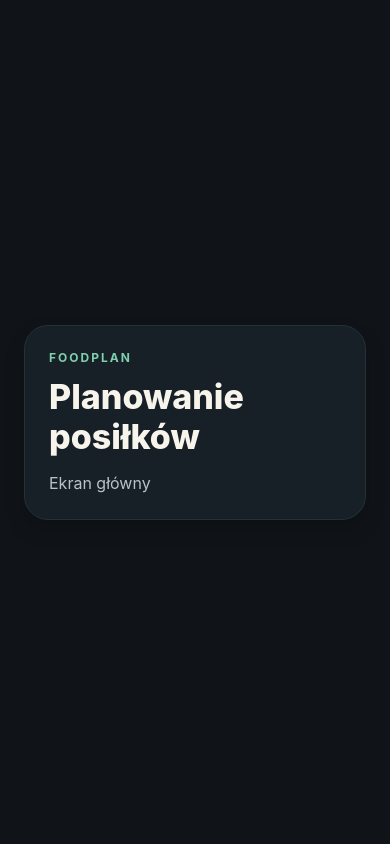
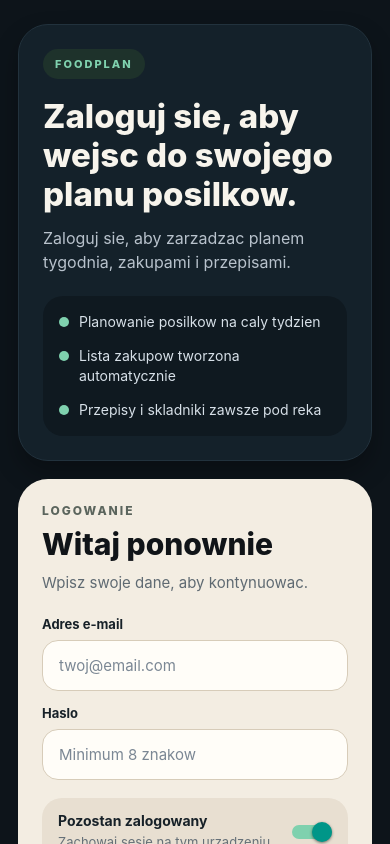
Before and after one commit to NeoMiko/FoodPlan, a React Native app: screen / in a window 390 px wide. Built offline with nearby package versions, Linux system fonts and the light colour scheme.

Commit message:
Ekrany Auth (UI/UX)

```diff
--- a/App.tsx
+++ b/App.tsx
@@ -1,76 +1,414 @@
-import React from 'react';
-import {StyleSheet, Text, View} from 'react-native';
+import React, {useMemo, useState} from 'react';
+import {
+  Pressable,
+  SafeAreaView,
+  ScrollView,
+  StatusBar,
+  StyleSheet,
+  Switch,
+  Text,
+  TextInput,
+  View,
+} from 'react-native';
+
+type Screen = 'login' | 'register';
+
+const features = [
+  'Planowanie posilkow na caly tydzien',
+  'Lista zakupow tworzona automatycznie',
+  'Przepisy i skladniki zawsze pod reka',
+];
+
+const emailRegex = /^[^\s@]+@[^\s@]+\.[^\s@]+$/;
 
 export default function App() {
+  const [screen, setScreen] = useState<Screen>('login');
+  const [name, setName] = useState('');
+  const [email, setEmail] = useState('');
+  const [password, setPassword] = useState('');
+  const [confirmPassword, setConfirmPassword] = useState('');
+  const [staySignedIn, setStaySignedIn] = useState(true);
+  const [acceptRules, setAcceptRules] = useState(false);
+
+  const isRegister = screen === 'register';
+  const isRegisterEmailValid = emailRegex.test(email.trim());
+  const isRegisterPasswordValid = password.length >= 8;
+
+  const helperText = useMemo(() => {
+    if (!email || !password) {
+      return 'Uzupelnij email i haslo, aby kontynuowac.';
+    }
+
+    if (isRegister && !isRegisterEmailValid) {
+      return 'Podaj poprawny adres e-mail z @ i domena.';
+    }
+
+    if (isRegister && !isRegisterPasswordValid) {
+      return 'Haslo musi miec co najmniej 8 znakow.';
+    }
+
+    if (isRegister && password !== confirmPassword) {
+      return 'Hasla musza byc identyczne.';
+    }
+
+    if (isRegister && !acceptRules) {
+      return 'Zaakceptuj regulamin, aby utworzyc konto.';
+    }
+
+    return isRegister
+      ? 'Mozesz utworzyc konto i przejsc dalej.'
+      : '';
+  }, [
+    acceptRules,
+    confirmPassword,
+    email,
+    isRegister,
+    isRegisterEmailValid,
+    isRegisterPasswordValid,
+    password,
+  ]);
+
+  const isPrimaryDisabled =
+    !email ||
+    !password ||
+    (isRegister &&
+      (!name ||
+        !confirmPassword ||
+        !isRegisterEmailValid ||
+        !isRegisterPasswordValid ||
+        password !== confirmPassword ||
+        !acceptRules));
+
   return (
-    <View style={styles.screen}>
-      <View style={styles.card}>
-        <Text style={styles.eyebrow}>FOODPLAN</Text>
-        <Text style={styles.title}>Planowanie posiłków</Text>
-        <Text style={styles.description}>
-          Ekran główny
-        </Text>
-      </View>
-    </View>
+    <SafeAreaView style={styles.safeArea}>
+      <StatusBar barStyle="light-content" />
+      <ScrollView
+        contentContainerStyle={styles.scrollContent}
+        showsVerticalScrollIndicator={false}>
+        <View style={styles.screenFrame}>
+          <View style={styles.heroPanel}>
+            <View style={styles.brandBadge}>
+              <Text style={styles.brandBadgeText}>FOODPLAN</Text>
+            </View>
+            <Text style={styles.heroTitle}>
+              {isRegister
+                ? 'Utworz konto i uporzadkuj swoje posilki.'
+                : 'Zaloguj sie, aby wejsc do swojego planu posilkow.'}
+            </Text>
+            <Text style={styles.heroDescription}>
+              {isRegister
+                ? 'Nowe konto da Ci dostep do menu, list zakupow i historii skladnikow.'
+                : 'Zaloguj sie, aby zarzadzac planem tygodnia, zakupami i przepisami.'}
+            </Text>
+
+            <View style={styles.featureList}>
+              {features.map(item => (
+                <View key={item} style={styles.featureRow}>
+                  <View style={styles.featureDot} />
+                  <Text style={styles.featureText}>{item}</Text>
+                </View>
+              ))}
+            </View>
+          </View>
+
+          <View style={styles.formPanel}>
+            <Text style={styles.eyebrow}>{isRegister ? 'REJESTRACJA' : 'LOGOWANIE'}</Text>
+            <Text style={styles.formTitle}>
+              {isRegister ? 'Stworz konto' : 'Witaj ponownie'}
+            </Text>
+            <Text style={styles.formSubtitle}>
+              {isRegister
+                ? 'Uzupelnij dane, aby zalozyc nowe konto.'
+                : 'Wpisz swoje dane, aby kontynuowac.'}
+            </Text>
+
+            <View style={styles.inputGroup}>
+              {isRegister ? (
+                <View style={styles.fieldBlock}>
+                  <Text style={styles.fieldLabel}>Imie i nazwisko</Text>
+                  <TextInput
+                    placeholder="Np. Oskar Kowalski"
+                    placeholderTextColor="#7B8794"
+                    style={styles.input}
+                    value={name}
+                    onChangeText={setName}
+                  />
+                </View>
+              ) : null}
+
+              <View style={styles.fieldBlock}>
+                <Text style={styles.fieldLabel}>Adres e-mail</Text>
+                <TextInput
+                  autoCapitalize="none"
+                  keyboardType="email-address"
+                  placeholder="twoj@email.com"
+                  placeholderTextColor="#7B8794"
+                  style={styles.input}
+                  value={email}
+                  onChangeText={setEmail}
+                />
+              </View>
+
+              <View style={styles.fieldBlock}>
+                <Text style={styles.fieldLabel}>Haslo</Text>
+                <TextInput
+                  secureTextEntry
+                  placeholder="Minimum 8 znakow"
+                  placeholderTextColor="#7B8794"
+                  style={styles.input}
+                  value={password}
+                  onChangeText={setPassword}
+                />
+              </View>
+
+              {isRegister ? (
+                <View style={styles.fieldBlock}>
+                  <Text style={styles.fieldLabel}>Powtorz haslo</Text>
+                  <TextInput
+                    secureTextEntry
+                    placeholder="Wpisz haslo ponownie"
+                    placeholderTextColor="#7B8794"
+                    style={styles.input}
+                    value={confirmPassword}
+                    onChangeText={setConfirmPassword}
+                  />
+                </View>
+              ) : null}
+            </View>
+
+            <View style={styles.optionRow}>
+              <View style={styles.optionCopy}>
+                <Text style={styles.optionTitle}>
+                  {isRegister ? 'Akceptuje regulamin' : 'Pozostan zalogowany'}
+                </Text>
+                <Text style={styles.optionDescription}>
+                  {isRegister
+                    ? 'Wymagane do utworzenia konta.'
+                    : 'Zachowaj sesje na tym urzadzeniu.'}
+                </Text>
+              </View>
+              <Switch
+                value={isRegister ? acceptRules : staySignedIn}
+                onValueChange={isRegister ? setAcceptRules : setStaySignedIn}
+                trackColor={{false: '#33404E', true: '#7FD1AE'}}
+                thumbColor="#F7F4EC"
+              />
+            </View>
+
+            <Text style={styles.helperText}>{helperText}</Text>
+
+            <Pressable
+              disabled={isPrimaryDisabled}
+              style={[
+                styles.primaryButton,
+                isPrimaryDisabled && styles.primaryButtonDisabled,
+              ]}>
+              <Text style={styles.primaryButtonText}>
+                {isRegister ? 'Utworz konto' : 'Zaloguj sie'}
+              </Text>
+            </Pressable>
+
+            <View style={styles.footerRow}>
+              <Text style={styles.footerText}>
+                {isRegister ? 'Masz juz konto?' : 'Nie masz jeszcze konta?'}
+              </Text>
+              <Pressable onPress={() => setScreen(isRegister ? 'login' : 'register')}>
+                <Text style={styles.footerLink}>
+                  {isRegister ? 'Wroc do logowania' : 'Przejdz do rejestracji'}
+                </Text>
+              </Pressable>
+            </View>
+          </View>
+        </View>
+      </ScrollView>
+    </SafeAreaView>
   );
 }
 
 const styles = StyleSheet.create({
-  screen: {
+  safeArea: {
     flex: 1,
-    backgroundColor: '#101418',
-    paddingHorizontal: 24,
-    paddingVertical: 32,
+    backgroundColor: '#0D141A',
+  },
+  scrollContent: {
+    flexGrow: 1,
+    paddingHorizontal: 18,
+    paddingVertical: 24,
+  },
+  screenFrame: {
+    flex: 1,
     justifyContent: 'center',
+    gap: 18,
   },
-  card: {
-    backgroundColor: '#182027',
-    borderRadius: 24,
+  heroPanel: {
+    backgroundColor: '#14212A',
+    borderRadius: 30,
     padding: 24,
     borderWidth: 1,
-    borderColor: '#24303A',
+    borderColor: '#22323D',
     shadowColor: '#000',
-    shadowOpacity: 0.2,
-    shadowRadius: 20,
-    shadowOffset: {width: 0, height: 10},
-    elevation: 6,
+    shadowOpacity: 0.28,
+    shadowRadius: 24,
+    shadowOffset: {width: 0, height: 12},
+    elevation: 8,
   },
-  eyebrow: {
+  brandBadge: {
+    alignSelf: 'flex-start',
+    borderRadius: 999,
+    backgroundColor: '#1E322B',
+    paddingHorizontal: 12,
+    paddingVertical: 8,
+    marginBottom: 18,
+  },
+  brandBadgeText: {
     color: '#7FD1AE',
-    fontSize: 12,
+    fontSize: 11,
     letterSpacing: 2,
-    fontWeight: '700',
+    fontWeight: '800',
+  },
+  heroTitle: {
+    color: '#F7F4EC',
+    fontSize: 33,
+    lineHeight: 39,
+    fontWeight: '800',
     marginBottom: 12,
   },
-  title: {
-    color: '#F7F4EC',
-    fontSize: 34,
-    lineHeight: 40,
-    fontWeight: '800',
-    marginBottom: 14,
-  },
-  description: {
+  heroDescription: {
     color: '#B8C2CC',
     fontSize: 16,
     lineHeight: 24,
+    marginBottom: 22,
   },
-  tagRow: {
+  featureList: {
+    backgroundColor: '#0F1920',
+    borderRadius: 20,
+    padding: 16,
+    gap: 14,
+  },
+  featureRow: {
     flexDirection: 'row',
+    alignItems: 'flex-start',
+    gap: 10,
+  },
+  featureDot: {
+    width: 10,
+    height: 10,
+    borderRadius: 999,
+    backgroundColor: '#7FD1AE',
+    marginTop: 5,
+  },
+  featureText: {
+    flex: 1,
+    color: '#D7E0E8',
+    fontSize: 14,
+    lineHeight: 20,
+  },
+  formPanel: {
+    backgroundColor: '#F3EDE2',
+    borderRadius: 30,
+    padding: 24,
+  },
+  eyebrow: {
+    color: '#5B655D',
+    fontSize: 12,
+    letterSpacing: 2,
+    fontWeight: '800',
+    marginBottom: 8,
+  },
+  formTitle: {
+    color: '#101418',
+    fontSize: 30,
+    lineHeight: 36,
+    fontWeight: '800',
+    marginBottom: 10,
+  },
+  formSubtitle: {
+    color: '#5F6A72',
+    fontSize: 15,
+    lineHeight: 22,
+    marginBottom: 22,
+  },
+  inputGroup: {
+    gap: 14,
+  },
+  fieldBlock: {
+    gap: 8,
+  },
+  fieldLabel: {
+    color: '#172128',
+    fontSize: 13,
+    fontWeight: '700',
+  },
+  input: {
+    backgroundColor: '#FFFDF8',
+    borderRadius: 16,
+    borderWidth: 1,
+    borderColor: '#D7CCB9',
+    paddingHorizontal: 16,
+    paddingVertical: 15,
+    fontSize: 15,
+    color: '#172128',
+  },
+  optionRow: {
+    marginTop: 18,
+    marginBottom: 14,
+    backgroundColor: '#E8DFD1',
+    borderRadius: 20,
+    paddingHorizontal: 16,
+    paddingVertical: 14,
+    flexDirection: 'row',
+    alignItems: 'center',
+    gap: 16,
+  },
+  optionCopy: {
+    flex: 1,
+  },
+  optionTitle: {
+    color: '#172128',
+    fontSize: 14,
+    fontWeight: '700',
+    marginBottom: 4,
+  },
+  optionDescription: {
+    color: '#667078',
+    fontSize: 13,
+    lineHeight: 18,
+  },
+  helperText: {
+    color: '#52606A',
+    fontSize: 13,
+    lineHeight: 19,
+    marginBottom: 18,
+  },
+  primaryButton: {
+    backgroundColor: '#101418',
+    borderRadius: 18,
+    paddingVertical: 17,
+    alignItems: 'center',
+    marginBottom: 18,
+  },
+  primaryButtonDisabled: {
+    opacity: 0.45,
+  },
+  primaryButtonText: {
+    color: '#F7F4EC',
+    fontSize: 16,
+    fontWeight: '800',
+  },
+  footerRow: {
+    flexDirection: 'row',
+    justifyContent: 'center',
+    alignItems: 'center',
+    gap: 6,
     flexWrap: 'wrap',
-    gap: 12,
-    marginTop: 18,
   },
-  tag: {
-    backgroundColor: '#0F1720',
-    borderRadius: 999,
-    paddingHorizontal: 14,
-    paddingVertical: 10,
-    borderWidth: 1,
-    borderColor: '#24303A',
+  footerText: {
+    color: '#5F6A72',
+    fontSize: 14,
   },
-  tagText: {
-    color: '#D7E0E8',
-    fontSize: 13,
-    fontWeight: '600',
+  footerLink: {
+    color: '#101418',
+    fontSize: 14,
+    fontWeight: '800',
   },
 });
```
